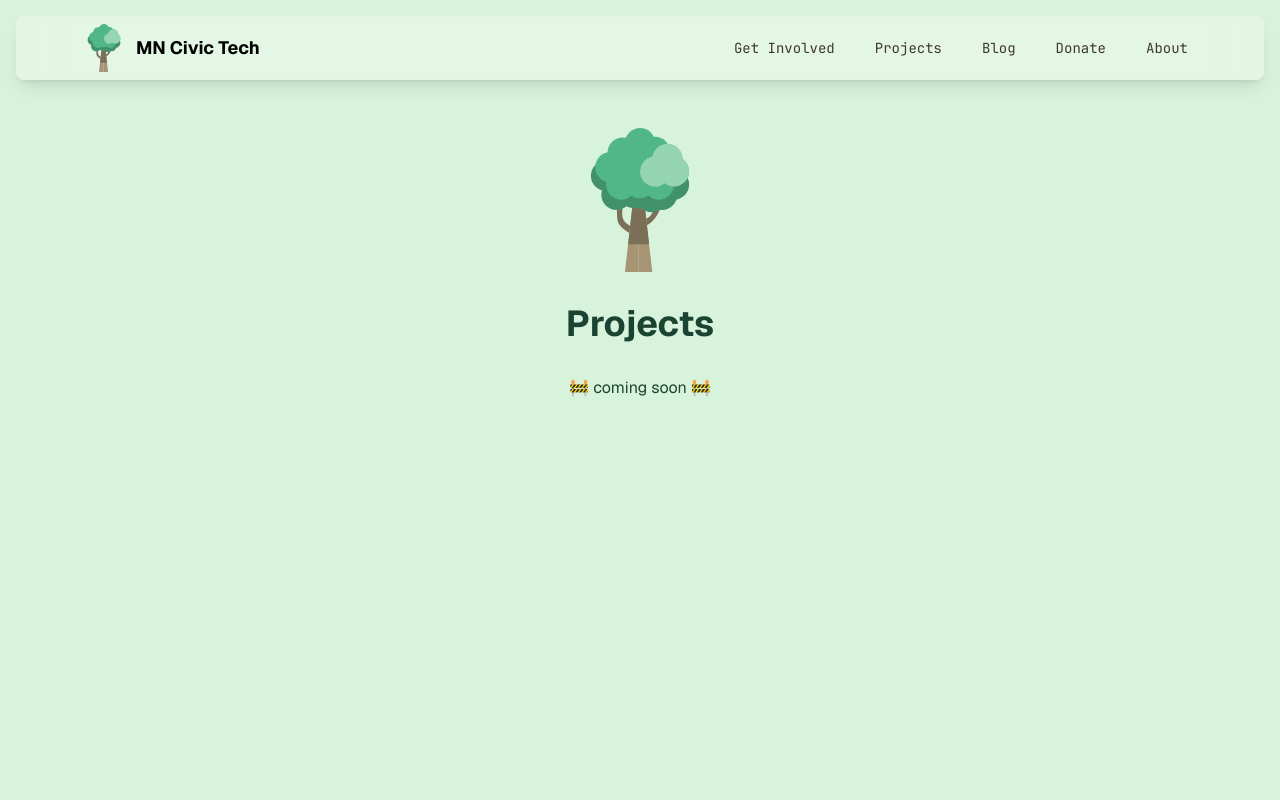
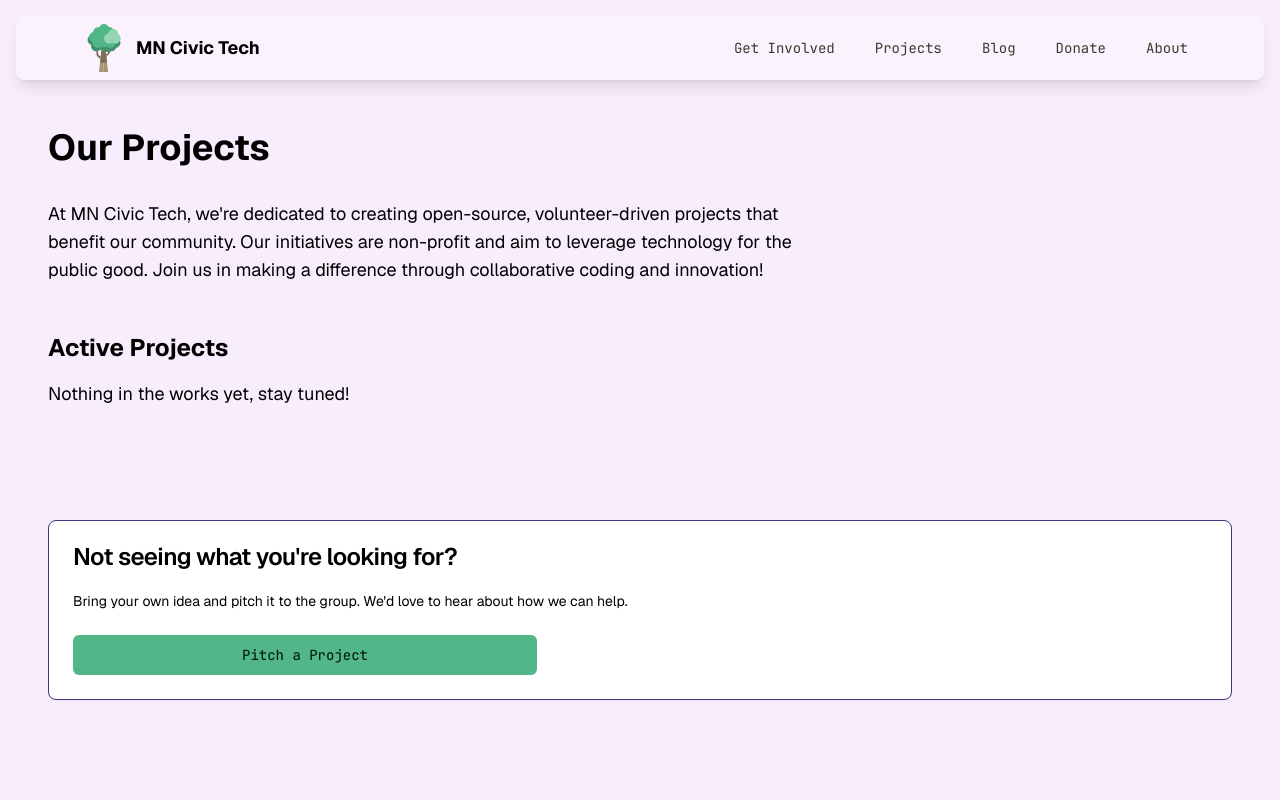
Before and after one commit to MNCivicTech/mncivictech.org, a Next.js app: page /projects in a window 1280 px wide. Shown: the top 800 px of the page. Built offline with nearby package versions, Linux system fonts and the light colour scheme.

Commit message:
feat: add projects page

```diff
--- a/src/app/about/page.tsx
+++ b/src/app/about/page.tsx
@@ -1,6 +1,5 @@
 import ContactForm from "@/app/about/ContactForm";
 import SlackIcon from "@/icons/slack";
-import { Button } from "@/ui/Button";
 import Link from "next/link";
 
 const leadershipTeam = [
--- /dev/null
+++ b/src/app/projects/ProjectCard.tsx
@@ -0,0 +1,80 @@
+import type { Project } from "@/app/projects/page";
+import GithubIcon from "@/icons/github";
+import LinkIcon from "@/icons/link";
+import SlackIcon from "@/icons/slack";
+import { Button } from "@/ui/Button";
+import {
+  Card,
+  CardContent,
+  CardDescription,
+  CardFooter,
+  CardHeader,
+  CardTitle,
+} from "@/ui/Card";
+import Link from "next/link";
+
+function ProjectLogo({ title, color }: { title: string; color: string }) {
+  const initials = title
+    .split(" ")
+    .map((word) => word[0])
+    .join("")
+    .slice(0, 2)
+    .toUpperCase();
+
+  return (
+    <div
+      className={`flex size-12 min-w-12 items-center justify-center rounded-lg font-bold text-white text-xl md:size-16 md:min-w-16 ${color}`}
+    >
+      {initials}
+    </div>
+  );
+}
+
+export default function ProjectCard({ project }: { project: Project }) {
+  return (
+    <Card
+      key={project.title}
+      className="flex flex-col border border-purple-900 bg-white"
+    >
+      <CardHeader>
+        <div className="flex flex-col items-start gap-4 md:mb-4 md:flex-row md:items-center">
+          <ProjectLogo title={project.title} color={project.color} />
+          <CardTitle>{project.title}</CardTitle>
+        </div>
+
+        <CardDescription>{project.description}</CardDescription>
+      </CardHeader>
+
+      <CardContent className="flex-grow">
+        {/* Properly space out the footer, could add more details here too */}
+      </CardContent>
+
+      <CardFooter className="flex flex-col items-end space-y-2 pt-0">
+        <Link href={project.slack} className="w-full">
+          <Button variant="green" className="w-full">
+            <SlackIcon className="mr-2 size-4" />
+            Slack
+          </Button>
+        </Link>
+
+        {project.github != null ? (
+          <Link href={project.github} className="w-full">
+            <Button variant="outline" className="w-full">
+              <GithubIcon className="mr-2 size-4" />
+              GitHub
+            </Button>
+          </Link>
+        ) : null}
+
+        {project.link != null ? (
+          <Link href={project.link} className="w-full">
+            <Button variant="outline" className="w-full">
+              <LinkIcon className="mr-2 size-4" />
+              Visit
+            </Button>
+          </Link>
+        ) : null}
+      </CardFooter>
+    </Card>
+  );
+}
--- a/src/app/projects/page.tsx
+++ b/src/app/projects/page.tsx
@@ -1,13 +1,101 @@
-import LogoIcon from "@/icons/logos/logo";
+import ProjectCard from "@/app/projects/ProjectCard";
+import { Button } from "@/ui/Button";
+import {
+  Card,
+  CardContent,
+  CardDescription,
+  CardHeader,
+  CardTitle,
+} from "@/ui/Card";
+import Link from "next/link";
+
+export interface Project {
+  title: string;
+  description: string;
+  color: string;
+  slack: string;
+  github?: string;
+  link?: string;
+}
+
+const currentProjects: Project[] = [
+  // FIXME: Add projects here
+  // {
+  //   title: "Open Data Portal",
+  //   description:
+  //     "A centralized platform for accessing and visualizing public data from various Minnesota government agencies.",
+  //   color: "bg-gradient-to-br from-purple-500 to-blue-500",
+  //   slack: "https://mncivictech.slack.com/archives/open-data-portal",
+  //   github: "https://github.com/mncivictech/open-data-portal",
+  //   link: "https://opendata.minnesota.gov",
+  // },
+  // {
+  //   title: "Community Resource Finder",
+  //   description:
+  //     "An app to help residents find and access local community resources such as food banks, health clinics, and job training programs.",
+  //   slack: "https://mncivictech.slack.com/archives/resource-finder",
+  //   github: "https://github.com/mncivictech/community-resource-finder",
+  //   color: "bg-gradient-to-br from-blue-400 to-green-400",
+  // },
+];
+
+const previousProjects: Project[] = [];
 
 export default function ProjectsPage() {
   return (
-    <main className="flex min-h-screen flex-col items-center bg-green-50 p-12 pt-32">
-      <LogoIcon className="size-36" />
+    <main className="flex min-h-screen flex-col bg-purple-50/50 p-6 pt-32 md:p-12 md:pt-32">
+      <h1 className="md:mb-8">Our Projects</h1>
 
-      <h1 className="my-8 text-center font-bold text-green-800">Projects</h1>
+      <p className="mb-6 max-w-3xl md:mb-12 md:text-lg">
+        At MN Civic Tech, we're dedicated to creating open-source,
+        volunteer-driven projects that benefit our community. Our initiatives
+        are non-profit and aim to leverage technology for the public good. Join
+        us in making a difference through collaborative coding and innovation!
+      </p>
 
-      <p className="text-green-800">🚧 coming soon 🚧</p>
+      <h2 className="md:mb-4">Active Projects</h2>
+      {previousProjects.length < 1 ? (
+        <p className="mb-6 max-w-3xl md:mb-12 md:text-lg">
+          Nothing in the works yet, stay tuned!
+        </p>
+      ) : null}
+
+      <div className="mb-8 grid grid-cols-1 gap-8 md:grid-cols-2 lg:grid-cols-3">
+        {currentProjects.map((project) => (
+          <ProjectCard key={project.title} project={project} />
+        ))}
+      </div>
+
+      {previousProjects.length > 0 ? <h2>Previous Projects</h2> : null}
+      <div className="grid grid-cols-1 gap-8 md:grid-cols-2 lg:grid-cols-3">
+        {previousProjects.map((project) => (
+          <ProjectCard key={project.title} project={project} />
+        ))}
+      </div>
+
+      <div>
+        <Card className="my-4 flex flex-col border border-purple-900 bg-white md:my-8">
+          <CardHeader>
+            <div className="flex flex-col items-start gap-4 md:mb-4 md:flex-row md:items-center">
+              <CardTitle>Not seeing what you're looking for?</CardTitle>
+            </div>
+
+            <CardDescription>
+              Bring your own idea and pitch it to the group. We'd love to hear
+              about how we can help.
+            </CardDescription>
+          </CardHeader>
+
+          <CardContent className="max-w-lg">
+            {/* Properly space out the footer, could add more details here too */}
+            <Link href="/get-involved/pitch-a-project" className="">
+              <Button variant="green" className="w-full">
+                Pitch a Project
+              </Button>
+            </Link>
+          </CardContent>
+        </Card>
+      </div>
     </main>
   );
 }
--- a/src/app/tailwind.css
+++ b/src/app/tailwind.css
@@ -3,9 +3,9 @@
 @tailwind utilities;
 
 h1 {
-  @apply text-2xl md:text-4xl;
+  @apply text-2xl md:text-4xl font-bold mb-2;
 }
 
 h2 {
-  @apply text-xl md:text-2xl;
+  @apply text-xl md:text-2xl font-bold mb-2;
 }
--- /dev/null
+++ b/src/icons/link.tsx
@@ -0,0 +1,10 @@
+import type { ComponentProps } from "react";
+
+export default function LinkIcon({ ...props }: ComponentProps<"svg">) {
+  return (
+    <svg xmlns="http://www.w3.org/2000/svg" viewBox="0 0 512 512" {...props}>
+      <title>Link</title>
+      <path d="M320 0c-17.7 0-32 14.3-32 32s14.3 32 32 32l82.7 0L201.4 265.4c-12.5 12.5-12.5 32.8 0 45.3s32.8 12.5 45.3 0L448 109.3l0 82.7c0 17.7 14.3 32 32 32s32-14.3 32-32l0-160c0-17.7-14.3-32-32-32L320 0zM80 32C35.8 32 0 67.8 0 112L0 432c0 44.2 35.8 80 80 80l320 0c44.2 0 80-35.8 80-80l0-112c0-17.7-14.3-32-32-32s-32 14.3-32 32l0 112c0 8.8-7.2 16-16 16L80 448c-8.8 0-16-7.2-16-16l0-320c0-8.8 7.2-16 16-16l112 0c17.7 0 32-14.3 32-32s-14.3-32-32-32L80 32z" />
+    </svg>
+  );
+}
--- /dev/null
+++ b/src/ui/Card.tsx
@@ -0,0 +1,86 @@
+import * as React from "react";
+
+import { cn } from "@/utils";
+
+const Card = React.forwardRef<
+  HTMLDivElement,
+  React.HTMLAttributes<HTMLDivElement>
+>(({ className, ...props }, ref) => (
+  <div
+    ref={ref}
+    className={cn(
+      "rounded-lg border bg-card text-card-foreground shadow-sm",
+      className,
+    )}
+    {...props}
+  />
+));
+Card.displayName = "Card";
+
+const CardHeader = React.forwardRef<
+  HTMLDivElement,
+  React.HTMLAttributes<HTMLDivElement>
+>(({ className, ...props }, ref) => (
+  <div
+    ref={ref}
+    className={cn("flex flex-col space-y-1.5 p-6", className)}
+    {...props}
+  />
+));
+CardHeader.displayName = "CardHeader";
+
+const CardTitle = React.forwardRef<
+  HTMLDivElement,
+  React.HTMLAttributes<HTMLDivElement>
+>(({ className, ...props }, ref) => (
+  <div
+    ref={ref}
+    className={cn(
+      "font-semibold text-2xl leading-none tracking-tight",
+      className,
+    )}
+    {...props}
+  />
+));
+CardTitle.displayName = "CardTitle";
+
+const CardDescription = React.forwardRef<
+  HTMLDivElement,
+  React.HTMLAttributes<HTMLDivElement>
+>(({ className, ...props }, ref) => (
+  <div
+    ref={ref}
+    className={cn("text-muted-foreground text-sm", className)}
+    {...props}
+  />
+));
+CardDescription.displayName = "CardDescription";
+
+const CardContent = React.forwardRef<
+  HTMLDivElement,
+  React.HTMLAttributes<HTMLDivElement>
+>(({ className, ...props }, ref) => (
+  <div ref={ref} className={cn("p-6 pt-0", className)} {...props} />
+));
+CardContent.displayName = "CardContent";
+
+const CardFooter = React.forwardRef<
+  HTMLDivElement,
+  React.HTMLAttributes<HTMLDivElement>
+>(({ className, ...props }, ref) => (
+  <div
+    ref={ref}
+    className={cn("flex items-center p-6 pt-0", className)}
+    {...props}
+  />
+));
+CardFooter.displayName = "CardFooter";
+
+export {
+  Card,
+  CardHeader,
+  CardFooter,
+  CardTitle,
+  CardDescription,
+  CardContent,
+};
```
